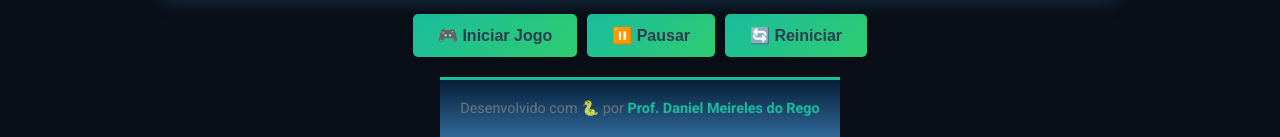
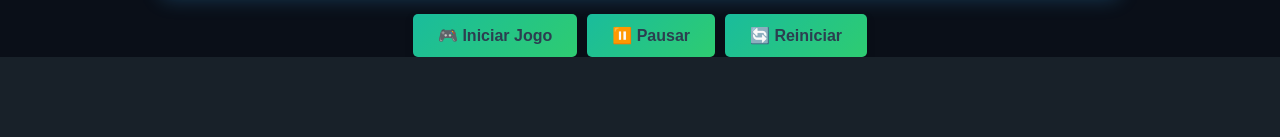
Before and after one commit to danielmeireles1981/PythonAulaInterativa, a Django app: page /games/galaga/ in a window 1280 px wide. Shown: the part 795-932 px from the top of the page. After the commit the page ends 852 px from the top, so only its background shows below. Run offline with Django 5.2, Linux system fonts and the light colour scheme.

Commit message:
remoção rodapé desnecessário do jogo Galaga

```diff
--- a/interactive_platform/core/templates/galagaGame.html
+++ b/interactive_platform/core/templates/galagaGame.html
@@ -362,10 +362,7 @@
         </div>
     </div>
 
-    <!-- NOVO: Rodapé -->
-    <footer class="site-footer">
-      <p>Desenvolvido com 🐍 por <a href="https://github.com/danielmeireles1981" target="_blank" rel="noopener noreferrer">Prof. Daniel Meireles do Rego</a></p>
-    </footer>
+
 
     <script>
         // Configuração do jogo
```
